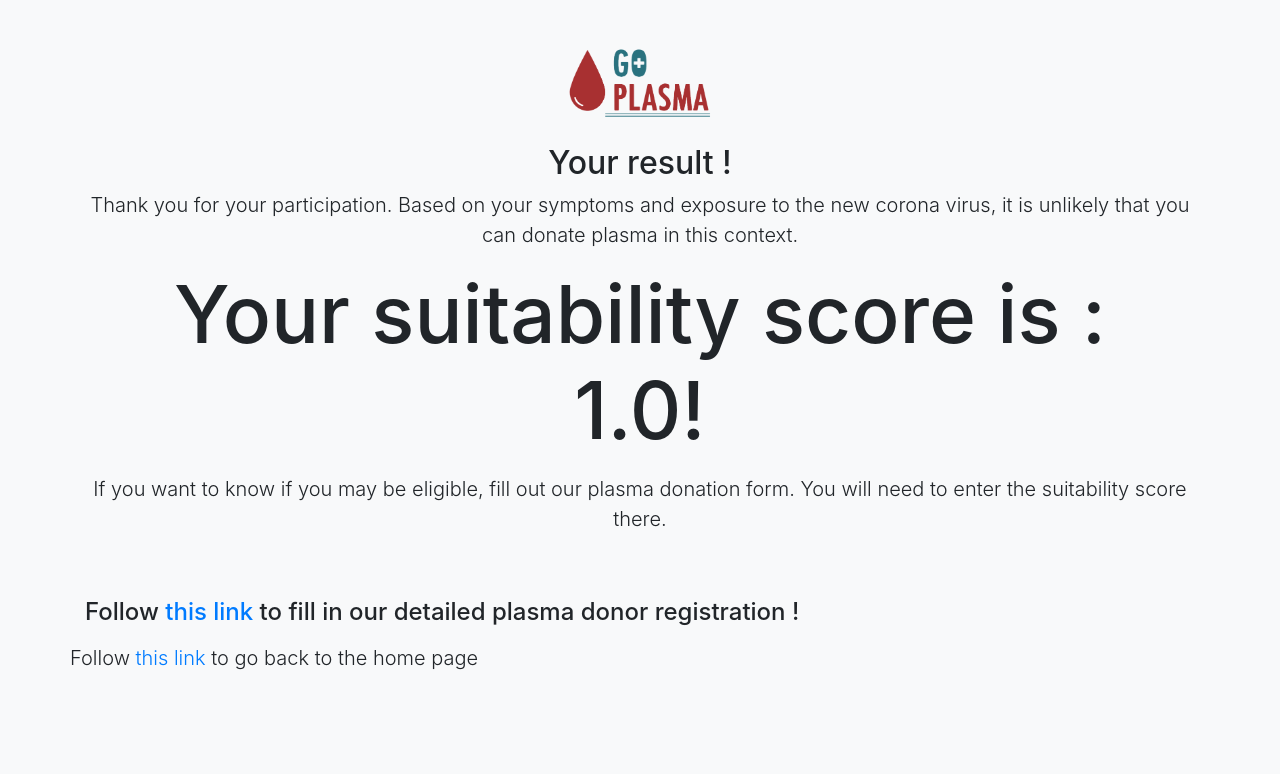
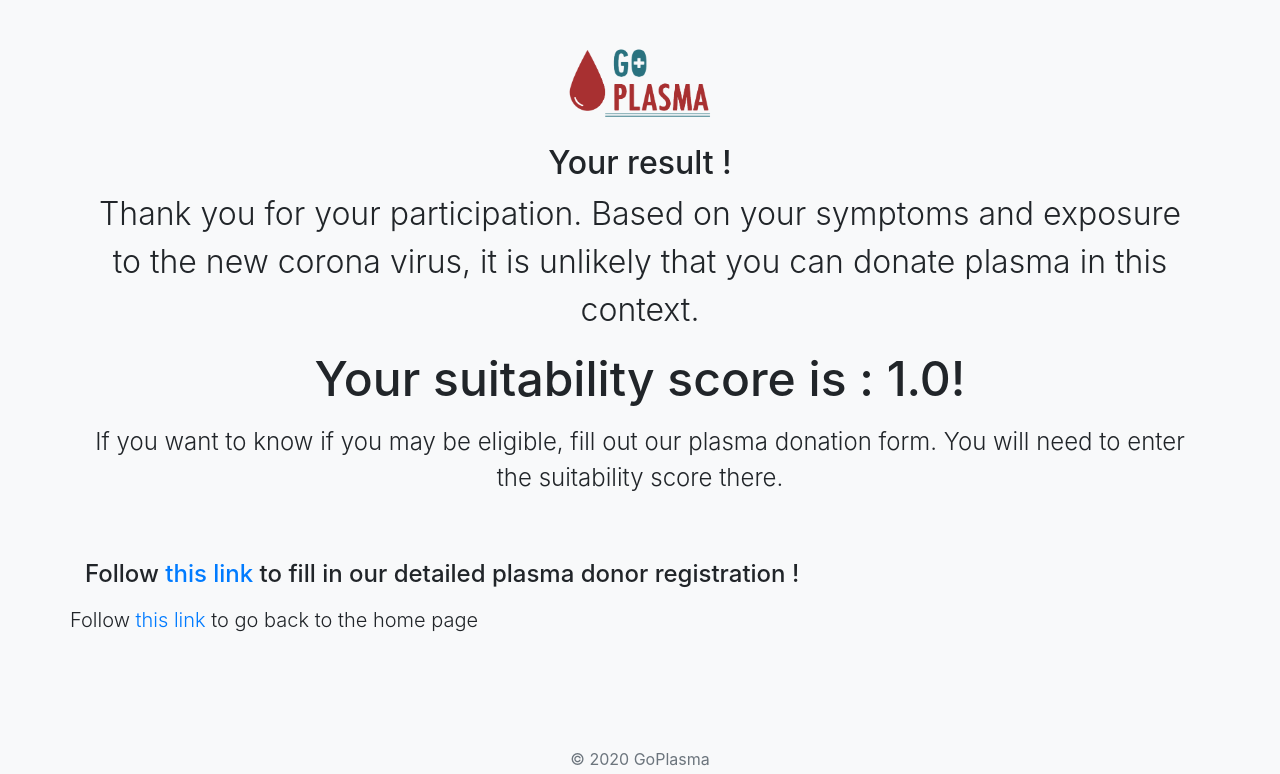
Before and after one commit to RomainMendez/goplasma, a Flask app: page /result in a window 1280 px wide. Shown: the top 774 px of the page. Run offline with Flask 2, Linux system fonts and the light colour scheme; parts of the project's set-up code (start-up, migrations or seed data) failed here and were passed over; some libraries are stand-ins or nearby versions.

Commit message:
final changes

```diff
--- a/templates/result.html
+++ b/templates/result.html
@@ -39,41 +39,41 @@
     <img class="d-block mx-auto mb-4" src="{{ url_for('static', filename='logo.png')}}" alt="" width="144" height="72">
     <h2>Your result !</h2>
     {% if score <= 3 %}
-    <p class="lead">Thank you for your participation. Based on your symptoms and exposure to the new corona virus, it is unlikely that you can donate plasma in this context.</p>
+    <p class="lead" style="font-size: 2em;" >Thank you for your participation. Based on your symptoms and exposure to the new corona virus, it is unlikely that you can donate plasma in this context.</p>
     <div class="col-md-8 order-md-1">
-      <h4 class="result mb-3" style="font-size: 5em;">Your suitability score is : {{score}}!</h4>
+      <h4 class="result mb-3" style="font-size: 3em;">Your suitability score is : {{score}}!</h4>
     </div>
-    <p class="lead">If you want to know if you may be eligible, fill out our plasma donation form. You will need to enter the suitability score there.</p>
+    <p class="lead" style="font-size: 1.5em;">If you want to know if you may be eligible, fill out our plasma donation form. You will need to enter the suitability score there.</p>
 
 
     {% endif %}
     {% if score >= 9 %}
-    <p class="lead">Thank you for your participation. Based on your symptoms and exposure to the new corona virus, it is unlikely that you can donate plasma in this context.</p>
+    <p class="lead" style="font-size: 2em;">Thank you for your participation. Based on your symptoms and exposure to the new corona virus, it is unlikely that you can donate plasma in this context.</p>
     <div class="col-md-8 order-md-1">
-      <h4 class="result mb-3" style="font-size: 5em;">Your suitability score is : 1!</h4>
+      <h4 class="result mb-3" style="font-size: 3em;">Your suitability score is : 1!</h4>
     </div>
-    <p class="lead">If you want to know if you may be eligible, fill out our plasma donation form. You will need to enter the suitability score there.</p>
+    <p class="lead" style="font-size: 1.5em;">If you want to know if you may be eligible, fill out our plasma donation form. You will need to enter the suitability score there.</p>
     {% endif %}
     {% if score <= 6 %}
       {% if score >= 4 %}
-      <p class="lead">We might need you! Based on your symptoms and exposure to the new corona virus, we think that there is a chance that you could be a suitable donor in this context.</p>
+      <p class="lead" style="font-size: 2em;">We might need you! Based on your symptoms and exposure to the new corona virus, we think that there is a chance that you could be a suitable donor in this context.</p>
 
       <div class="col-md-8 order-md-1">
-      <h4 class="result mb-3" style="font-size: 5em;">Your suitability score is : {{score}}!</h4>
+      <h4 class="result mb-3" style="font-size: 3em;">Your suitability score is : {{score}}!</h4>
       </div>
-      <p class="lead">We encourage you to fill out our plasma donation form to check if are eligible. You will need to enter the suitability score there.
+      <p class="lead"style="font-size: 1.5em;" >We encourage you to fill out our plasma donation form to check if are eligible. You will need to enter the suitability score there.
       </p>
 
       {% endif %}
     {% endif %}
     {% if score <= 8 %}
       {% if score >= 7 %}
-      <p class="lead">WE NEED YOU! Based on your exposure and symptoms, we believe that you may be a good candidate for a plasma donation in the context of COVID-19.</p>
+      <p class="lead" style="font-size: 2em;">WE NEED YOU! Based on your exposure and symptoms, we believe that you may be a good candidate for a plasma donation in the context of COVID-19.</p>
 
       <div class="col-md-8 order-md-1">
-        <h4 class="result mb-3" style="font-size: 5em;">Your suitability score is : {{score}}!</h4>
+        <h4 class="result mb-3" style="font-size: 3em;">Your suitability score is : {{score}}!</h4>
         </div>
-        <p class="lead">We strongly encourage you to fill out our plasma donation form to check if are eligible. You will need to enter the suitability score there.
+        <p class="lead" style="font-size: 1.5em;">We strongly encourage you to fill out our plasma donation form to check if are eligible. You will need to enter the suitability score there.
         </p>
       {% endif %}
     {% endif %}
```
